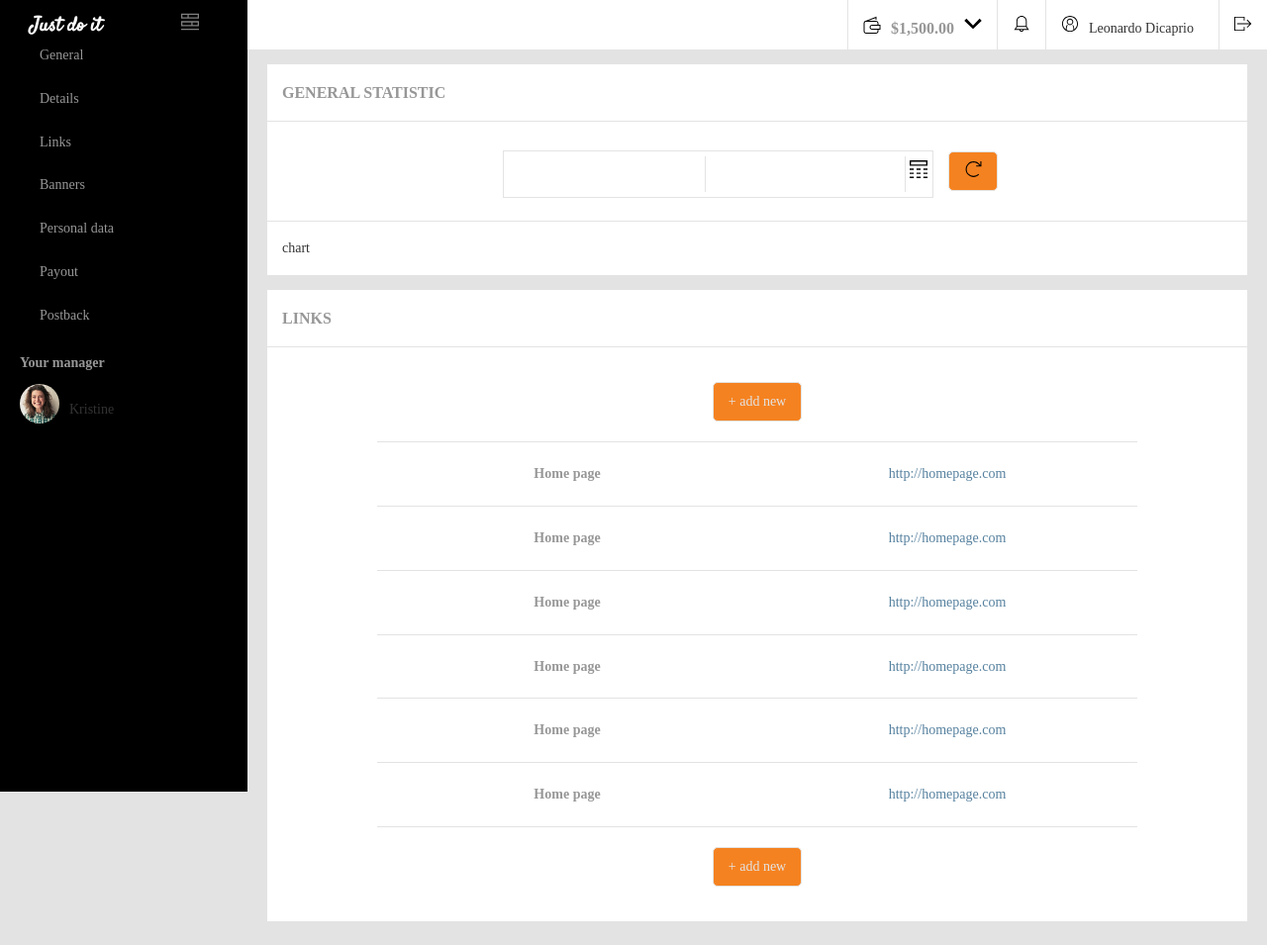
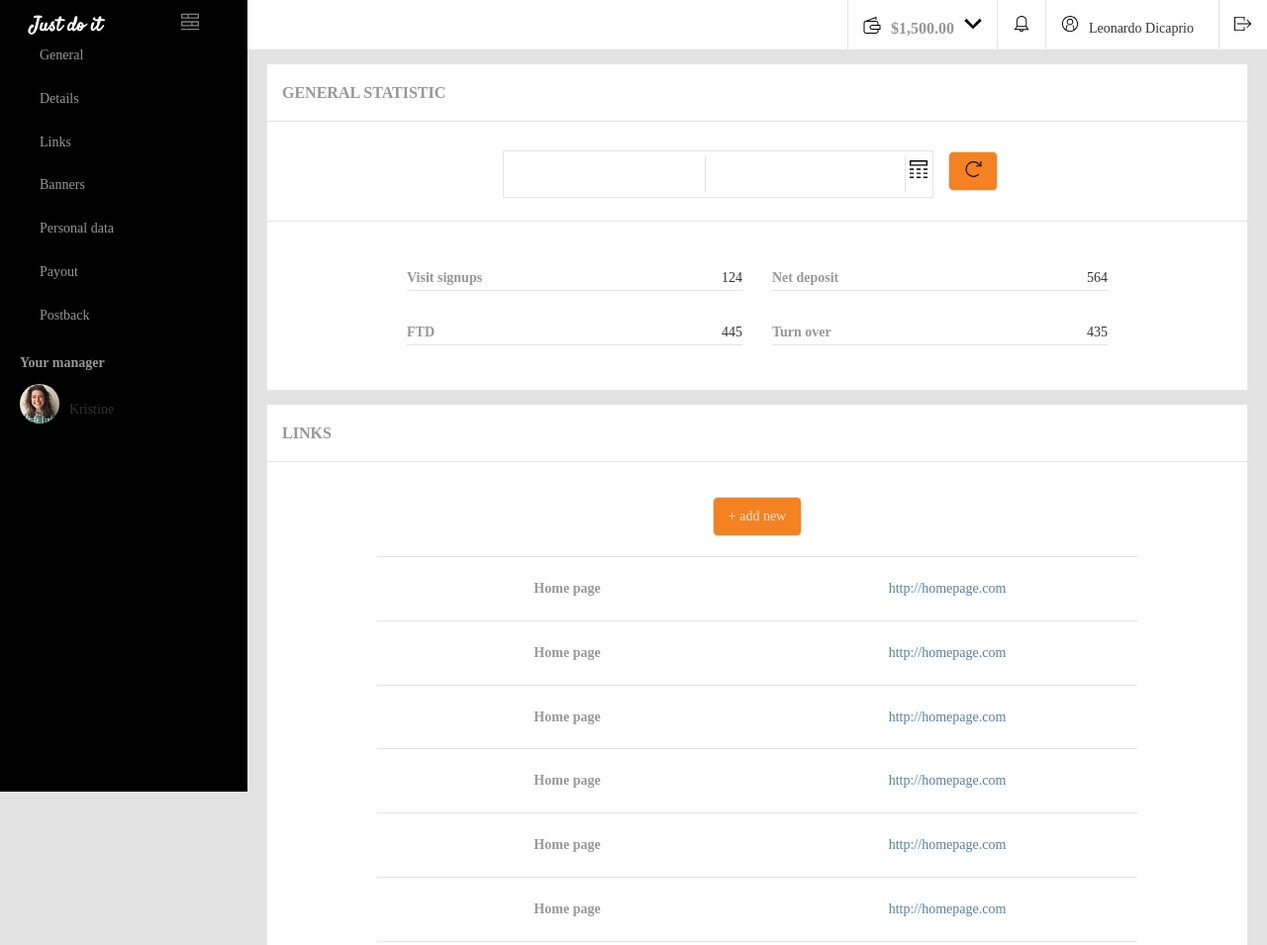
Before and after one commit to m-kw/admin-panel, a website: page index.html in a window 1280 px wide. Shown: the top 955 px of the page at 99% size. Drawn offline with nearby package versions, Linux system fonts and the light colour scheme.

Commit message:
Add stats table

```diff
--- a/index.html
+++ b/index.html
@@ -89,7 +89,28 @@
             <button><img src="images/icons/refresh.svg" class="icon"></button>
           </div>
           <div class="row chart">
-            chart
+            <table>
+              <tr>
+                <td>
+                  <h3>Visit signups</h3>
+                  <p id="signups">124</p>
+                </td>
+                <td>
+                  <h3>Net deposit</h3>
+                  <p id="deposit">564</P>
+                </td>
+              </tr>
+              <tr>
+                <td>
+                  <h3>FTD</h3>
+                  <p id="FTP">445</p>
+                </td>
+                <td>
+                  <h3>Turn over</h3>
+                  <p id="turn-over">435<p>
+                </td>
+              </tr>
+            </table>
           </div>
         </section>
 
--- a/sass/sections/_stats.scss
+++ b/sass/sections/_stats.scss
@@ -18,3 +18,27 @@
     margin: 15px;
   }
 }
+
+.chart {
+
+  table {
+    border-spacing: 30px;
+    border-collapse: separate;
+
+    td {
+      border-top: none;
+      position: relative;
+      padding: 0;
+
+      h3, p {
+        display: inline;
+      }
+
+      p {
+        position: absolute;
+        right: 0;
+        margin: 0;
+      }
+    }
+  }
+}
```
Also changed, not shown: css/style.css, sass/media.scss (line endings or trailing spaces), 1 other file.
